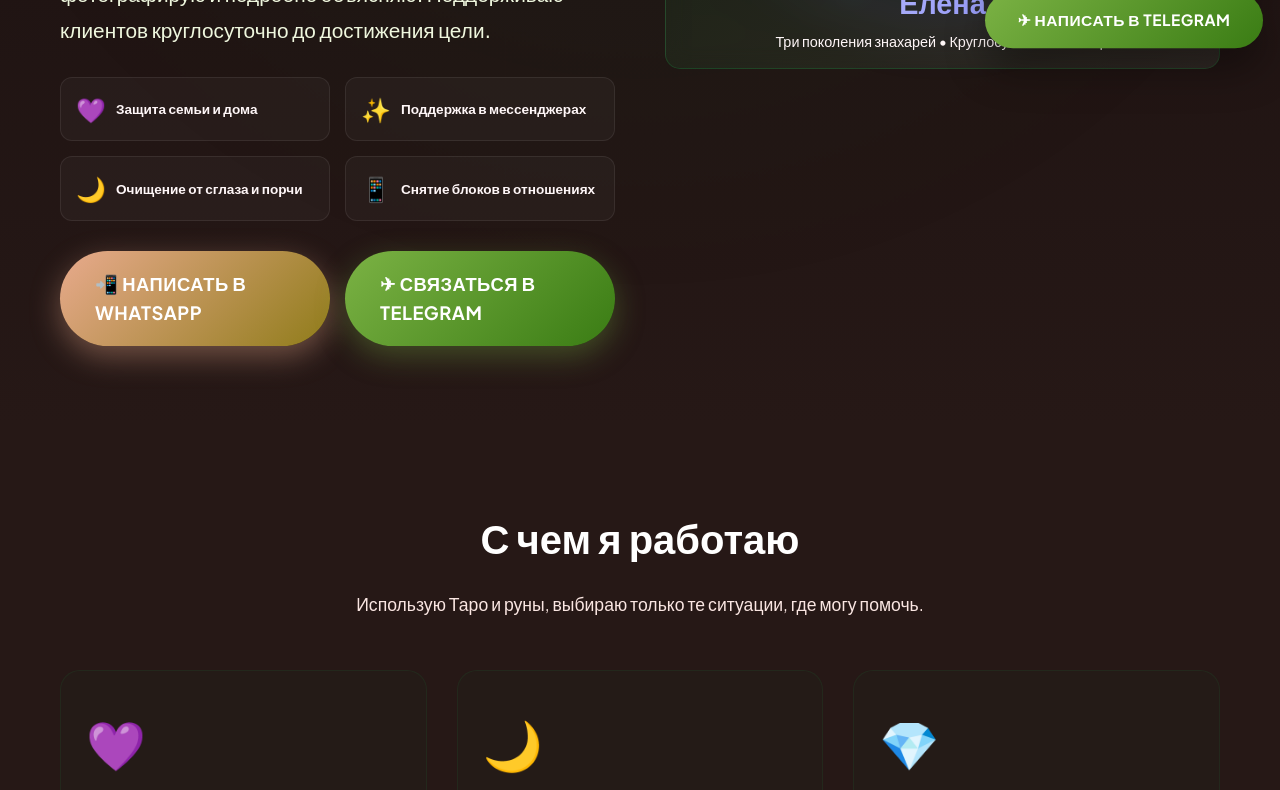
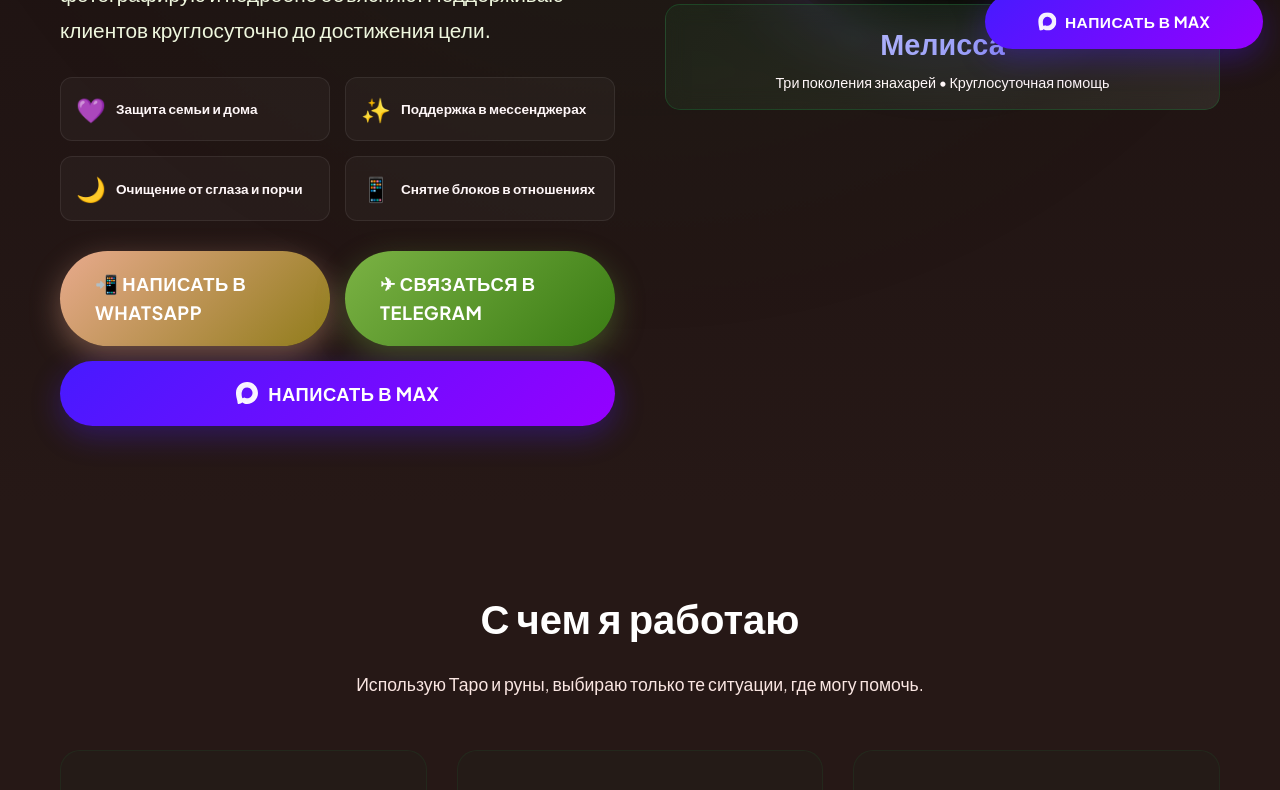
Before and after one commit to antomimpuls/gadanienadezhda.online, a plain HTML site: page index.html in a window 1280 px wide. Shown: the part 733-1523 px from the top of the page. Drawn offline with Linux system fonts and the light colour scheme; a web font is replaced by a local one.

Commit message:
Auto-sync контактов клиента в SITE_SETTINGS [HOME-PC-1]

```diff
--- a/index.html
+++ b/index.html
@@ -6,13 +6,13 @@
 <title>Гадание онлайн | Очищение и помощь</title>
 <meta name="description" content="🔮 Возвращение любимого человека, очищение от негатива и порчи. Помощь в отношениях. Связь WhatsApp и Telegram. Веду работу до полного результата.">
 <meta property="og:title" content="Дистанционное гадание | Поддержка">
-<meta property="og:description" content="Елена — целительница с 17-летним стажем. Возвращение любимых, устранение негатива и защита семьи с поддержкой в мессенджерах.">
+<meta property="og:description" content="Мелисса — целительница с 17-летним стажем. Возвращение любимых, устранение негатива и защита семьи с поддержкой в мессенджерах.">
 <meta property="og:image" content="https://raw.githubusercontent.com/antomimpuls/gadanienadezhda.online/main/Screenshot_8.png">
 <link href="https://fonts.googleapis.com/css2?family=Forum&family=Plus+Jakarta+Sans:wght@400;500;600;700&display=swap" rel="stylesheet">
 <script>
 const SITE_SETTINGS = {
-  'phoneNumber': '+79185035434',
-  'psychicName': 'Елена',
+  'phoneNumber': '+79675802551',
+  'psychicName': 'Мелисса',
   'city': 'Москва (район Таганский)',
   'address': 'г. Москва, ул. Верхняя Радищевская, д. 15/2, кабинет 12',
   'enableRedirect': false,
@@ -21,17 +21,16 @@
   'siteUrl': 'https://gadanienadezhda.online/',
   'whatsappMessage': 'Здравствуйте, хочу обратиться к вам за помощью.',
   'telegramEnabled': 1,
-  'telegramNickname': 'Elenamag2021',
+  'telegramNickname': 'gadanie0088',
   'yandexMetrikaId': '112552659',
   'psychicImageURL': 'https://raw.githubusercontent.com/antomimpuls/gadanienadezhda.online/main/Screenshot_8.png',
   'workingHours': 'ежедневно 08:00-22:00',
   'responseTime': '5 минут',
-  'metrikaMessengerVisible': false
-,
-  "maxEnabled": false,
-  "maxUrl": ""
+  'metrikaMessengerVisible': false,
+  'maxEnabled': true,
+  'maxUrl': "https://web.max.ru/:push?userId=205802275"
 };
-const PSYCHIC_NAME=SITE_SETTINGS.psychicName||'Елена';
+const PSYCHIC_NAME=SITE_SETTINGS.psychicName||'Мелисса';
 const PHONE_DIGITS=(SITE_SETTINGS.phoneNumber||'').replace(/\D/g,'');
 const WHATSAPP_MESSAGE=PSYCHIC_NAME ? `Здравствуйте, ${PSYCHIC_NAME}! Хочу обратиться к вам за помощью.` : 'Здравствуйте, хочу обратиться к вам за помощью.';
 const ENCODED_MESSAGE=encodeURIComponent(WHATSAPP_MESSAGE);
@@ -683,7 +682,7 @@
 <div class="testimonial-header">
 <div class="avatar">Е</div>
 <div>
-<h4 style="margin:0 0 5px">Елена, 32 года, Екатеринбург</h4>
+<h4 style="margin:0 0 5px">Мелисса, 32 года, Екатеринбург</h4>
 <div class="stars">★★★★★</div>
 </div>
 </div>
@@ -1246,7 +1245,7 @@
 }
 
 function setImagesAndTexts(){
-    const psychicName = SETTINGS.psychicName || 'Елена';
+    const psychicName = SETTINGS.psychicName || 'Мелисса';
     replaceNamePlaceholders(psychicName);
     const heroName = document.getElementById('heroName');
     if (heroName) {
```
